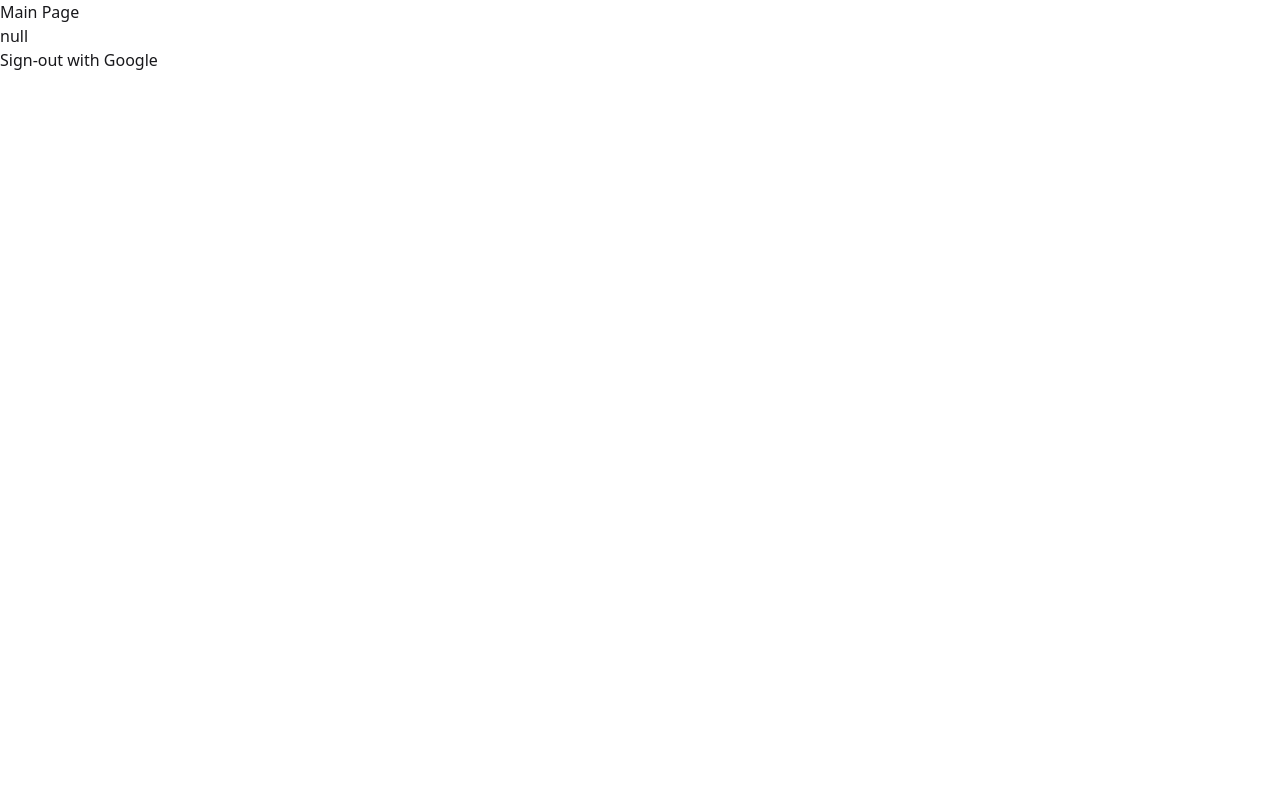
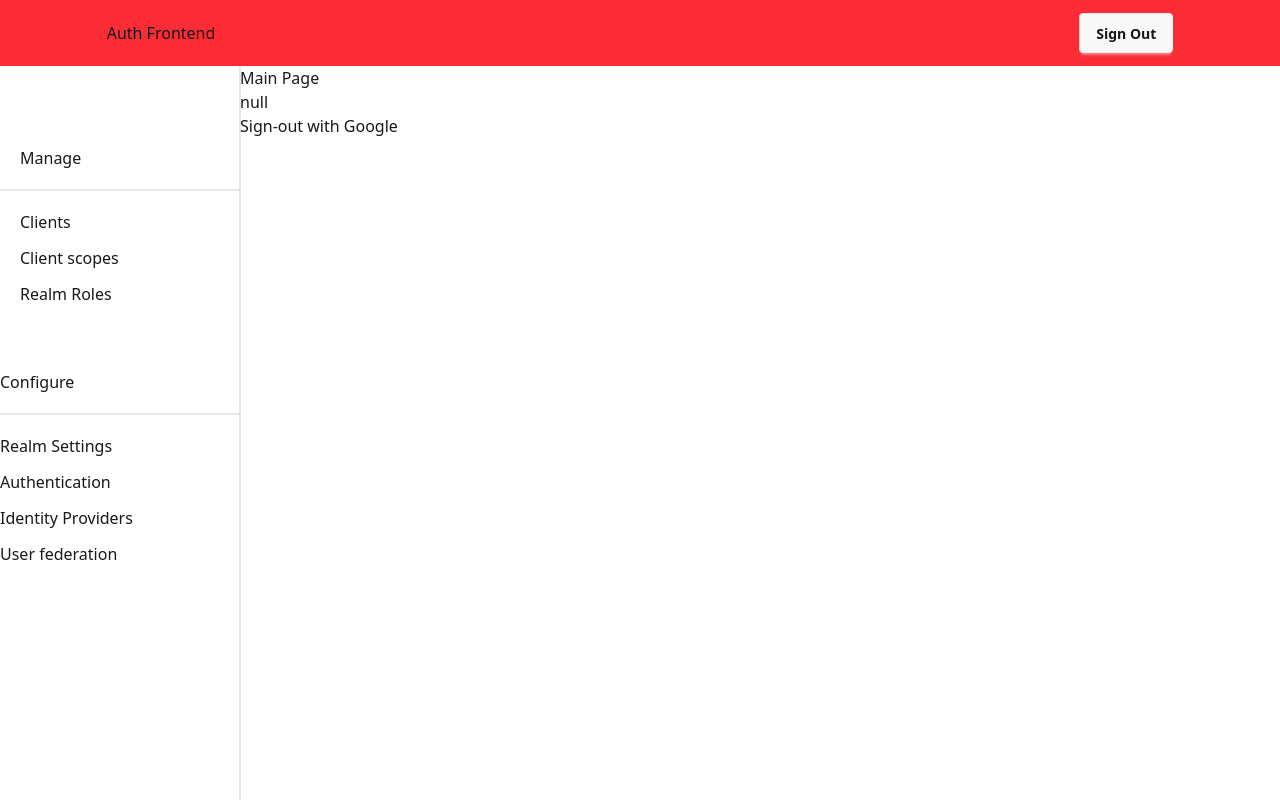
Before and after one commit to andrewass/auth-frontend, a Next.js app: page / in a window 1280 px wide. Built offline with nearby package versions, Linux system fonts and the light colour scheme; no server answers.

Commit message:
Styled left menu

```diff
--- a/src/app/(navigation)/components/header/AuthButton.tsx
+++ /dev/null
@@ -1,15 +0,0 @@
-"use client";
-
-import { signIn, signOut, useSession } from "next-auth/react";
-
-const AuthButton = () => {
-	const { data: session } = useSession();
-
-	if (session) {
-		return <button onClick={() => signOut()}>Sign Out</button>;
-	} else {
-		return <button onClick={() => signIn()}>Sign In</button>;
-	}
-};
-
-export default AuthButton;
--- a/src/app/(navigation)/components/header/HeaderMenu.tsx
+++ /dev/null
@@ -1,43 +0,0 @@
-import AuthButton from "@/app/(navigation)/components/header/AuthButton";
-
-const HeaderMenu = () => {
-	return (
-		<div className="navbar bg-base-100">
-			<div className="navbar-start">
-				<div className="dropdown">
-					<div tabIndex={0} role="button" className="btn btn-ghost lg:hidden">
-						<svg
-							xmlns="http://www.w3.org/2000/svg"
-							className="h-5 w-5"
-							fill="none"
-							viewBox="0 0 24 24"
-							stroke="currentColor"
-						>
-							<path
-								strokeLinecap="round"
-								strokeLinejoin="round"
-								strokeWidth="2"
-								d="M4 6h16M4 12h8m-8 6h16"
-							/>
-						</svg>
-					</div>
-					<ul className="menu menu-sm dropdown-content mt-3 z-[1] p-2 shadow bg-base-100 rounded-box w-52">
-						<li>Placeholder</li>
-						<li>Clients</li>
-						<li>Profile</li>
-						<li>
-							<a>{<AuthButton />}</a>
-						</li>
-					</ul>
-				</div>
-				<a className="btn btn-ghost text-xl">Custom Auth Server</a>
-			</div>
-
-			<div className="navbar-end">
-				<a className="btn">{<AuthButton />}</a>
-			</div>
-		</div>
-	);
-};
-
-export default HeaderMenu;
--- a/src/app/(navigation)/layout.tsx
+++ /dev/null
@@ -1,25 +0,0 @@
-import type React from "react";
-import Footer from "@/app/(navigation)/components/footer/Footer";
-import HeaderMenu from "@/app/(navigation)/components/header/HeaderMenu";
-import LeftMenu from "@/app/(navigation)/components/leftmenu/LeftMenu";
-
-const NavigationLayout = ({ children }: { children: React.ReactNode }) => {
-	return (
-		<div className="flex flex-col h-screen">
-			<div className="flex-none">
-				<HeaderMenu />
-			</div>
-			<div className="flex-1 flex">
-				<div className="flex-none">
-					<LeftMenu />
-				</div>
-				<div className="flex-1 flex justify-center mt-24">{children}</div>
-			</div>
-			<div className="flex-none">
-				<Footer />
-			</div>
-		</div>
-	);
-};
-
-export default NavigationLayout;
--- /dev/null
+++ b/src/app/header/NavigationHeader.tsx
@@ -0,0 +1,20 @@
+import { signOut } from "@/auth";
+
+export default function NavigationHeader() {
+	return (
+		<div className="bg-red-500 h-18 content-center">
+			<div className="mx-auto flex flex-row w-5/6 justify-between items-center">
+				<p>Auth Frontend</p>
+				<button
+					className="btn"
+					onClick={async () => {
+						"use server";
+						await signOut();
+					}}
+				>
+					Sign Out
+				</button>
+			</div>
+		</div>
+	);
+}
--- a/src/app/layout.tsx
+++ b/src/app/layout.tsx
@@ -1,6 +1,8 @@
 import type { Metadata } from "next";
 import "./globals.css";
 import type React from "react";
+import NavigationHeader from "@/app/header/NavigationHeader";
+import LeftMenu from "@/app/leftmenu/LeftMenu";
 import SessionProvider from "@/app/session/SessionProvider";
 import { auth } from "@/auth";
 
@@ -20,7 +22,16 @@ export default async function RootLayout({
 		<html lang="en">
 			<body>
 				<SessionProvider session={session}>
-					<main>{children}</main>
+					<div className="flex flex-col h-screen">
+						<NavigationHeader />
+						<div className="flex flex-row h-screen">
+							<div className="w-60">
+								<LeftMenu />
+							</div>
+							<div className="divider divider-horizontal m-0 w-0" />
+							<main className="flex-1">{children}</main>
+						</div>
+					</div>
 				</SessionProvider>
 			</body>
 		</html>
--- /dev/null
+++ b/src/app/leftmenu/ConfigureList.tsx
@@ -0,0 +1,12 @@
+export default function ConfigureList() {
+	return (
+		<div className="flex flex-col gap-3">
+			<p>Configure</p>
+			<div className="divider divider-vertical m-0" />
+			<p>Realm Settings</p>
+			<p>Authentication</p>
+			<p>Identity Providers</p>
+			<p>User federation</p>
+		</div>
+	);
+}
--- /dev/null
+++ b/src/app/leftmenu/LeftMenu.tsx
@@ -0,0 +1,11 @@
+import ConfigureList from "@/app/leftmenu/ConfigureList";
+import ManageList from "@/app/leftmenu/ManageList";
+
+export default function LeftMenu() {
+	return (
+		<div className="flex flex-col gap-16 mt-20">
+			<ManageList />
+			<ConfigureList />
+		</div>
+	);
+}
--- /dev/null
+++ b/src/app/leftmenu/ManageList.tsx
@@ -0,0 +1,15 @@
+export default function ManageList() {
+	return (
+		<div className="flex flex-col gap-3">
+			<div className="ml-5">
+				<p>Manage</p>
+			</div>
+			<div className="divider divider-vertical m-0" />
+			<div className="flex flex-col ml-5 gap-3">
+				<p>Clients</p>
+				<p>Client scopes</p>
+				<p>Realm Roles</p>
+			</div>
+		</div>
+	);
+}
```
